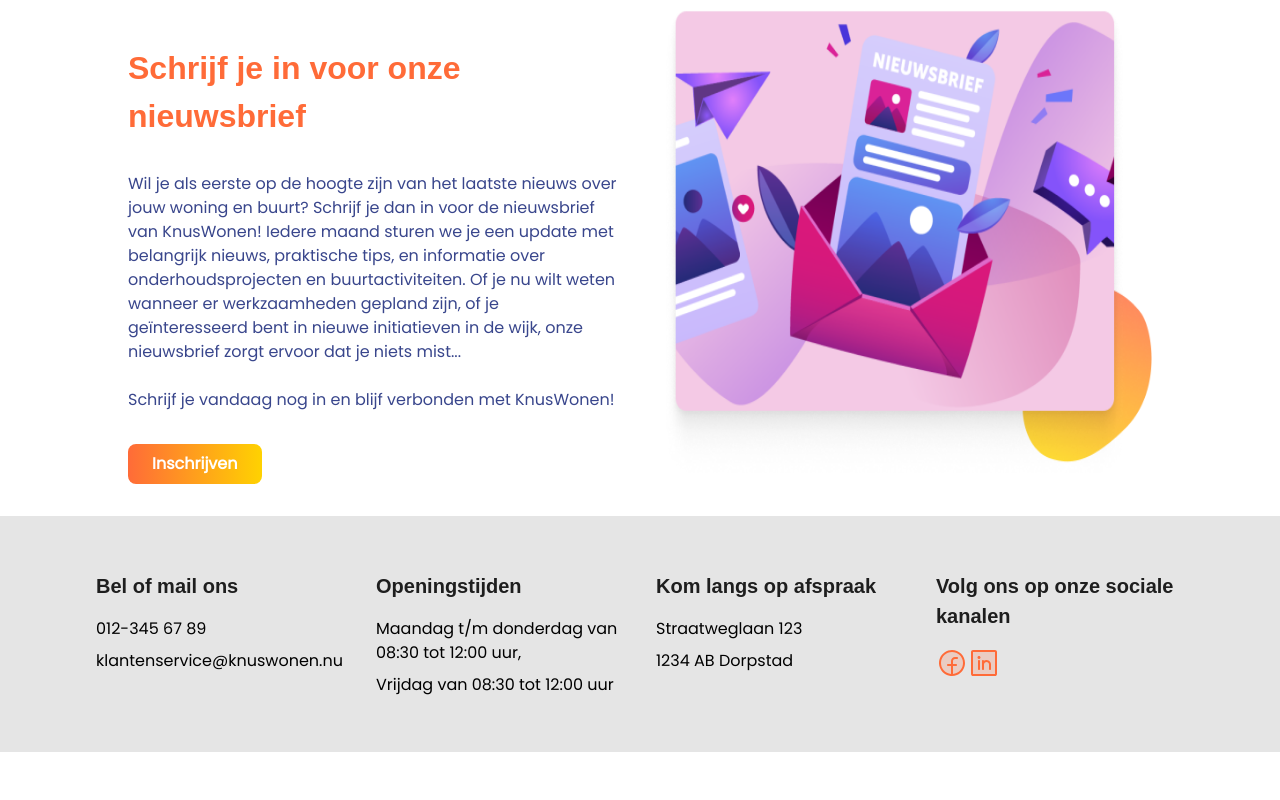
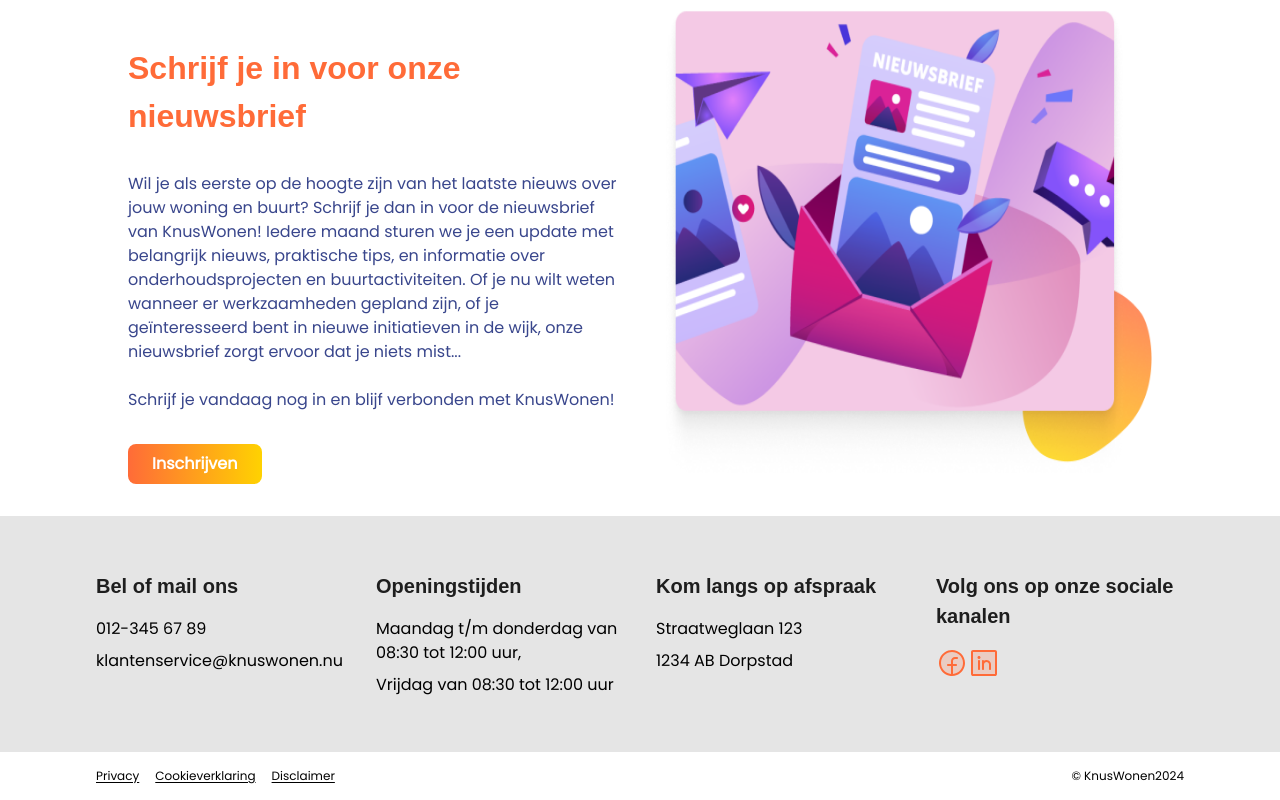
Before and after one commit to albizzy/knuswonen_databalk_assignment, a Next.js app: page / in a window 1280 px wide. Shown: the part 1840-2640 px from the top of the page. Before the commit the page ends 2592 px from the top, so only its background shows below. Built offline with nearby package versions, Linux system fonts and the light colour scheme; a web font is replaced by a local one.

Commit message:
feat: complete useful links and responsiveness

```diff
--- a/src/app/components/common/button/button.tsx
+++ b/src/app/components/common/button/button.tsx
@@ -49,7 +49,7 @@
         ? "bg-transparent p-0 w-auto"
         : isGradientButton
         ? `px-[24px] py-[8px] w-fit rounded-[8px] ${gradientStyles}`
-        : "p-4 w-[288px] h-[64px] capitalize shadow-lg bg-white shadow-black/5 rounded-xl";
+        : "p-4 w-[235px] lg:w-[288px] h-[64px] capitalize shadow-lg bg-white shadow-black/5 rounded-xl";
 
     const button = (
         <button
--- a/src/app/components/data/index.tsx
+++ b/src/app/components/data/index.tsx
@@ -5,6 +5,7 @@
     CardProps,
     CTAContentProps,
     FooterContentSectionProps,
+    UsefulLinksProps,
 } from "@/types";
 
 // hero icons
@@ -188,12 +189,28 @@
     }
 ]
 
+const usefulLinks: UsefulLinksProps[] = [
+    {
+        label: "Privacy",
+        link: '#',
+    },
+    {
+        label: "Cookieverklaring",
+        link: '#',
+    },
+    {
+        label: "Disclaimer",
+        link: '#',
+    },
+]
+
 const data: DataProps = {
     mainNavRoutes,
     heroLinkButtons,
     cardsContent,
     ctaContents,
     footerContents,
+    usefulLinks,
 }
 
 export default data;
--- a/src/app/components/footer/index.tsx
+++ b/src/app/components/footer/index.tsx
@@ -11,9 +11,9 @@
     const footerContents: FooterContentSectionProps[] = data.footerContents;
 
     return (
-        <footer className="w-full h-full md:h-[236px] bg-[#E5E5E5]">
+        <footer className="w-full h-full lg:h-[236px] bg-[#E5E5E5]">
             <div className="w-full h-full flex items-center py-8 md:py-4 px-4 md:px-8 lg:px-24">
-                <div className="w-full h-fit grid grid-cols-1 md:grid-cols-4 gap-y-8 lg:gap-x-8">
+                <div className="w-full h-fit grid grid-cols-1 md:grid-cols-2 lg:grid-cols-4 gap-y-8 lg:gap-x-8">
                     {footerContents.map((section, index) => (
                         <FooterContentSection key={index} {...section} />
                     ))}
--- a/src/app/components/sections/home/CTA/index.tsx
+++ b/src/app/components/sections/home/CTA/index.tsx
@@ -15,11 +15,11 @@
     titleColor
 }) => {
     return (
-        <div className="w-full h-full md:h-[572px]">
+        <div className="w-full h-full lg:h-[572px]">
             <div className={`w-full h-full flex items-center py-8 md:py-4 px-4 md:px-10 lg:px-32 gap-2`}>
                 {/* Image Section */}
-                <div className={`w-full h-fit flex gap-4 ${ isImageStart ? "flex-col md:flex-row justify-start" : "flex-col-reverse md:flex-row-reverse justify-start"} items-center`}>
-                    <div className={`relative w-[383px] h-[304px] md:w-[601px] md:h-[479px] md:mt-8 md:ml-6 ${!isImageStart && "w-[398px] h-[317px] md:w-[560.5px] md:h-[440px] md:mt-20"}`}>
+                <div className={`w-full h-fit flex gap-4 ${ isImageStart ? "flex-col md:flex-row justify-start" : "flex-col-reverse md:flex-row-reverse justify-start"} items-start lg:items-center`}>
+                    <div className={`relative w-[369px] h-[259px] lg:w-[601px] lg:h-[479px] lg:mt-8 lg:ml-6 ${!isImageStart && "w-[387px] h-[308px] lg:w-[560.5px] lg:h-[440px] lg:mt-20"}`}>
                         <CustomImage
                             src={imageSrc}
                             alt={title}
@@ -27,7 +27,7 @@
                         />
                     </div>
 
-                    <div className="w-full h-full md:w-[597px] md:h-[372px] flex flex-col justify-between items-center md:items-start gap-y-8">
+                    <div className="w-full h-full md:w-[597px] lg:h-[372px] flex flex-col justify-between items-center md:items-start gap-y-8">
                         <Heading
                             as='h2'
                             text={title}
--- a/src/app/components/sections/home/hero/heroLinks.tsx
+++ b/src/app/components/sections/home/hero/heroLinks.tsx
@@ -13,8 +13,8 @@
 
     return (
         <div className="w-fit flex items-start flex-col gap-y-3">
-            <h2 className="text-2xl text-white">Waarmee kunnen we je helpen?</h2>
-            <div className="w-full flex flex-col justify-center md:justify-start md:flex-row items-center gap-x-6 gap-y-4">
+            <h2 className="text-2xl text-white text-center max-w-sm md:max-w-xl">Waarmee kunnen we je helpen?</h2>
+            <div className="w-full flex flex-col justify-center md:justify-start md:flex-row items-center gap-x-4 lg:gap-x-6 gap-y-4">
                 {heroLinkButtons.map((button, index) => (
                     <Button
                         type={button.type}
--- a/src/app/components/sections/home/hero/index.tsx
+++ b/src/app/components/sections/home/hero/index.tsx
@@ -12,7 +12,7 @@
                     fill
                     className="absolute w-full h-full object-cover"
                 />
-                <div className="w-full h-full relative flex justify-center items-end pb-6">
+                <div className="w-full h-full relative flex justify-center items-end pb-6 bg-black/30">
                     <HeroLinks/>
                 </div>
             </div>
--- a/src/app/components/sections/home/laatsteNieuws/cardList.tsx
+++ b/src/app/components/sections/home/laatsteNieuws/cardList.tsx
@@ -24,7 +24,7 @@
                     classes="text-[32px] text-center md:text-left"
                 />
             </div>
-            <div className="w-full justify-center items-center flex flex-col md:flex-row gap-6">
+            <div className="w-full justify-center items-center flex flex-col md:flex-row gap-4 lg:gap-6">
                 {cardContents.map((cardContent, index) => (
                     <Card
                         key={index}
--- /dev/null
+++ b/src/app/components/usefulLinks/index.tsx
@@ -0,0 +1,26 @@
+// data
+import data from "../data";
+
+// types
+import { UsefulLinksProps } from "@/types";
+
+// components
+import LinkGroup from "./linkGroup";
+
+const UsefulLinks = () => {
+    const usefulLinksGroup: UsefulLinksProps[] = data.usefulLinks;
+    const currentYear = new Date().getFullYear();
+    return (
+        <div className="w-full md:h-[48px] bg-white">
+            <div className="w-full h-full flex flex-col gap-2 md:flex-row items-center justify-between py-4 px-4 md:px-8 lg:px-24">
+                <LinkGroup links={usefulLinksGroup}/>
+
+                <div className="flex justify-center items-center">
+                    <p className="text-xs">© KnusWonen<span>{currentYear}</span></p>
+                </div>
+            </div>
+        </div>
+    );
+}
+
+export default UsefulLinks;
--- /dev/null
+++ b/src/app/components/usefulLinks/linkGroup.tsx
@@ -0,0 +1,21 @@
+// types
+import { UsefulLinksGroupProps } from "@/types";
+
+// componenst
+import LinkItem from "./linkItem";
+
+const LinkGroup: React.FC<UsefulLinksGroupProps> = ({ links }) => {
+    return (
+        <div className="w-fit flex gap-4">
+            {links.map((link, index) => (
+                <LinkItem
+                    key={index}
+                    label={link.label}
+                    link={link.link}
+                />
+            ))}
+        </div>
+    );
+}
+
+export default LinkGroup;
--- /dev/null
+++ b/src/app/components/usefulLinks/linkItem.tsx
@@ -0,0 +1,20 @@
+// types
+import { UsefulLinksProps } from "@/types";
+
+import Link from "next/link";
+
+const LinkItem: React.FC<UsefulLinksProps> = ({
+    label,
+    link,
+}) => {
+    return (
+        <Link
+            href={link}
+            className="underline underline-offset-2 font-medium text-xs"
+        >
+            {label}
+        </Link>
+    );
+}
+
+export default LinkItem;
--- a/src/app/layout.tsx
+++ b/src/app/layout.tsx
@@ -5,6 +5,7 @@
 // components
 import Header from "./components/header";
 import Footer from "./components/footer";
+import UsefulLinks from "./components/usefulLinks";
 
 const poppins = Poppins({ weight: "400", subsets: ["latin"] });
 
@@ -27,6 +28,7 @@
             {children}
           </main>
           <Footer />
+          <UsefulLinks />
         </div>
       </body>
     </html>
```
Also changed, not shown: src/types.d.ts (+11 -0 lines).
